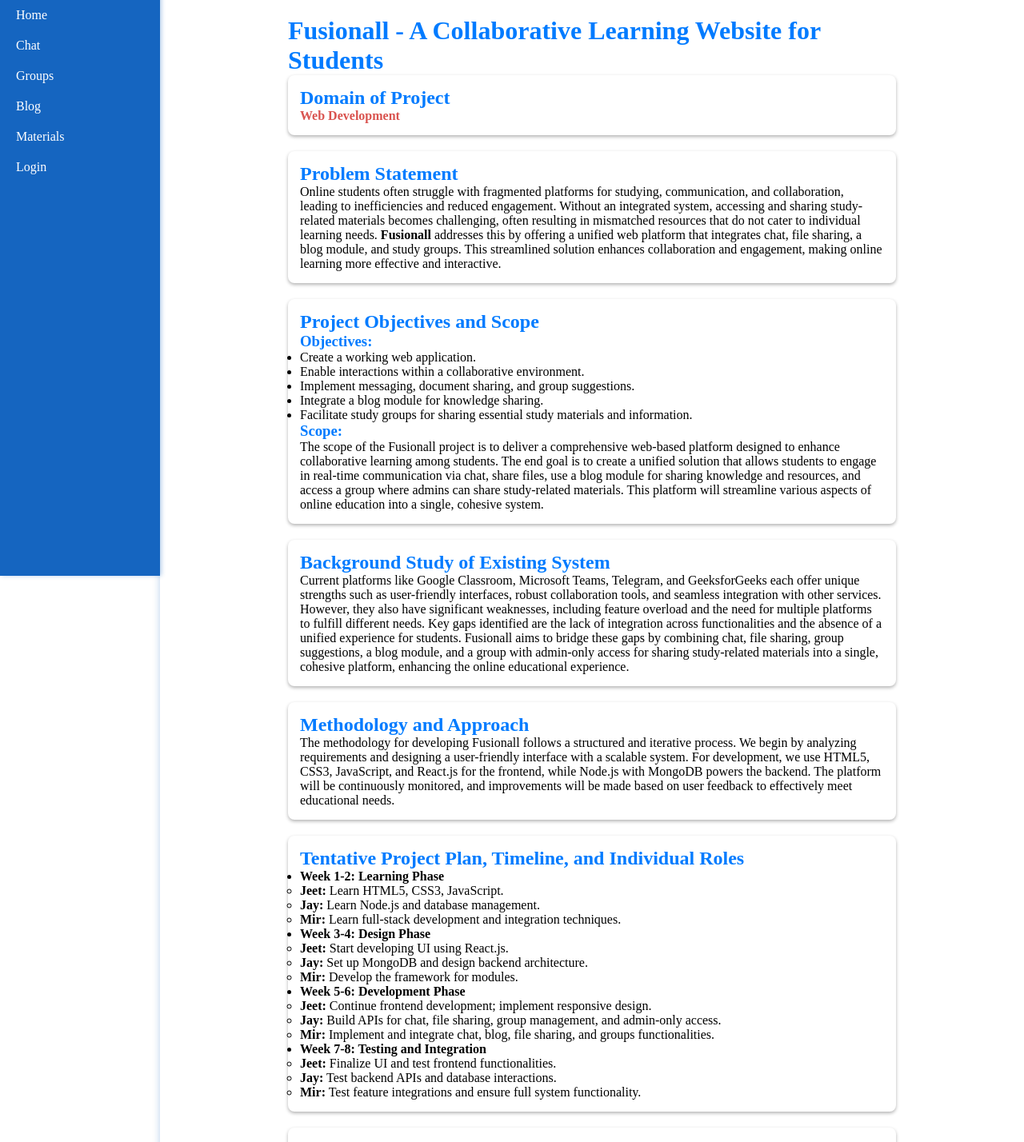
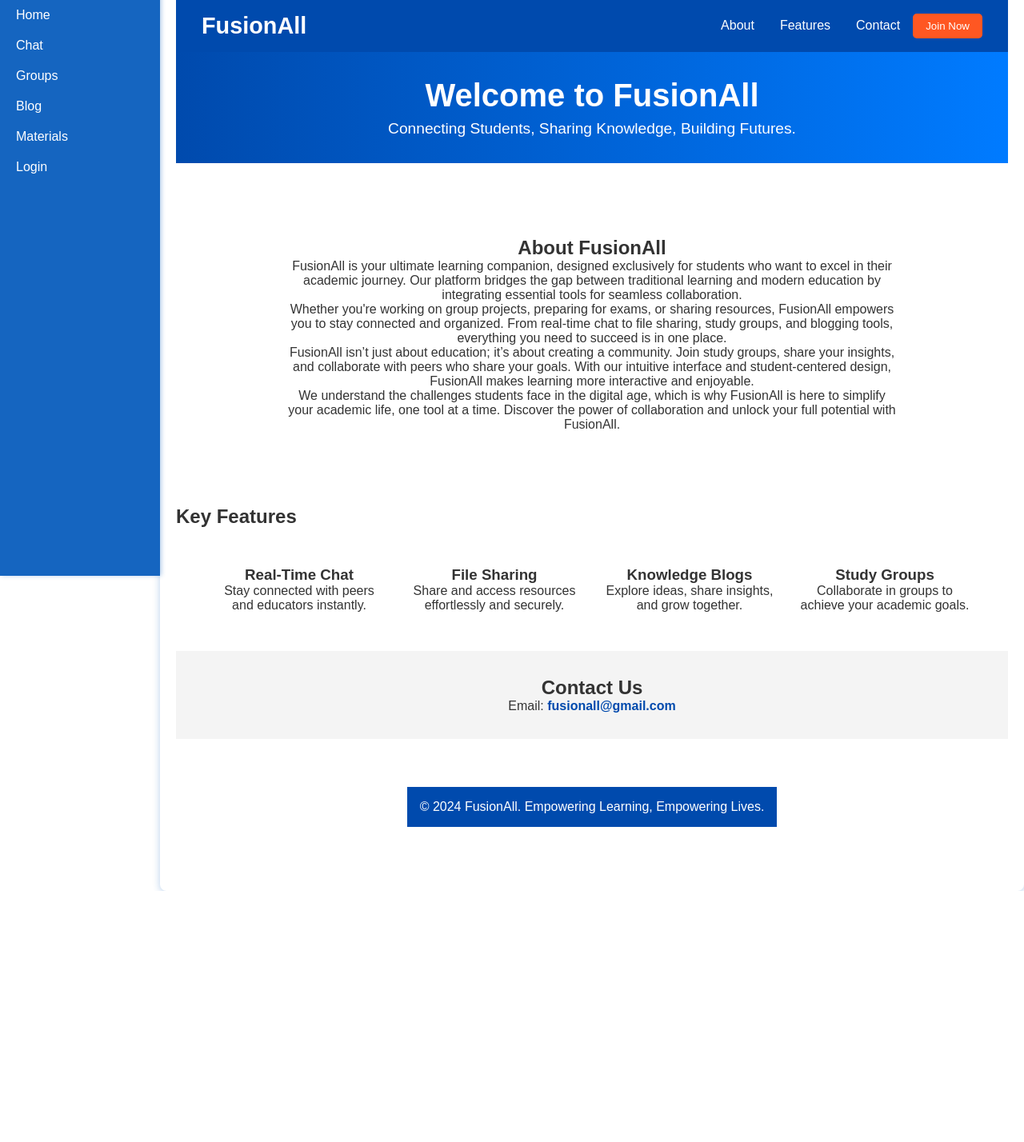
Before and after one commit to Jay9115/fusionall, a React (Create React App) app: page / in a window 1280 px wide. Shown: the part 80-1508 px from the top of the page at 80% size. After the commit the page ends 1194 px from the top, so only its background shows below. Built offline with nearby package versions, Linux system fonts and the light colour scheme.

Commit message:
homepage

```diff
--- a/src/components/Home.css
+++ b/src/components/Home.css
@@ -1,30 +1,113 @@
-/* body {
-    display: flex;
-    font-family: Arial, sans-serif;
-    line-height: 1.6;
-    background-color: #f4f4f4;
+/* General Styles */
+body {
+    margin: 0;
+    font-family: 'Arial', sans-serif;
     color: #333;
-} */
-
-.heading {
-    color: #007BFF;
 }
 
-.container1 {
-    max-width: 800px;
-    margin: 0 auto;
-    padding: 20px;
+.homepage {
+    display: flex;
+    flex-direction: column;
+    align-items: center;
 }
 
-.card {
-    padding: 15px;
-    border-radius: 8px;
-    box-shadow: 0 2px 4px rgba(0, 0, 0, 0.3);
-    background-color: white;
-    margin-bottom: 20px;
+/* Header */
+.header {
+    display: flex;
+    justify-content: space-between;
+    align-items: center;
+    padding: 1rem 2rem;
+    background: #004aad;
+    color: #fff;
+    width: 100%;
 }
 
-.highlight {
-    color: #d9534f;
+.logo {
+    font-size: 1.8rem;
     font-weight: bold;
 }
+
+.navbar a {
+    margin: 0 1rem;
+    color: #fff;
+    text-decoration: none;
+}
+
+.cta-button {
+    padding: 0.5rem 1rem;
+    border: none;
+    border-radius: 5px;
+    cursor: pointer;
+    background-color: #ff5722;
+    color: #fff;
+}
+
+/* Hero */
+.hero {
+    text-align: center;
+    padding: 2rem;
+    background: linear-gradient(to right, #004aad, #007bff);
+    color: #fff;
+    width: 100%;
+    margin-bottom: 60px;
+}
+
+.hero h1 {
+    font-size: 2.5rem;
+}
+
+.hero .subheading {
+    font-size: 1.2rem;
+    margin-top: 0.5rem;
+}
+
+/* About */
+.about {
+    text-align: center;
+    padding: 2rem 1rem;
+    max-width: 800px;
+    margin-bottom: 60px;
+}
+
+/* Features */
+.features-grid {
+    display: flex;
+    justify-content: space-between;
+    flex-wrap: wrap;
+    margin: 2rem;
+}
+
+.feature {
+    flex: 1 1 200px;
+    margin: 1rem;
+    text-align: center;
+}
+
+.feature .icon {
+    font-size: 2rem;
+    margin-bottom: 1rem;
+}
+
+/* Contact */
+.contact {
+    text-align: center;
+    padding: 2rem 1rem;
+    width: 100%;
+    background: #f4f4f4;
+    margin-bottom: 60px;
+}
+
+.contact a {
+    text-decoration: none;
+    color: #004aad;
+    font-weight: bold;
+}
+
+/* Footer */
+.footer {
+    padding: 1rem;
+    text-align: center;
+    background: #004aad;
+    color: #fff;
+
+}
--- a/src/components/Home.jsx
+++ b/src/components/Home.jsx
@@ -1,84 +1,85 @@
 import React from 'react';
 import './Home.css';
 
-
 const Home = () => {
     return (
-        <div className="container1">
-            <h1 class="heading">Fusionall - A Collaborative Learning Website for Students</h1>
+        <div className="homepage">
+            {/* Header Section */}
+            <header className="header">
+                <div className="logo">FusionAll</div>
+                <nav className="navbar">
+                    <a href="#about">About</a>
+                    <a href="#features">Features</a>
+                    <a href="#contact">Contact</a>
+                    <button className="cta-button">Join Now</button>
+                </nav>
+            </header>
 
-            <section className="card">
-                <h2 class="heading">Domain of Project</h2>
-                <p><span className="highlight">Web Development</span></p>
+            {/* Hero Section */}
+            <section className="hero">
+                <h1>Welcome to FusionAll</h1>
+                <p className="subheading">Connecting Students, Sharing Knowledge, Building Futures.</p>
             </section>
 
-            <section className="card">
-                <h2 class="heading">Problem Statement</h2>
-                <p>Online students often struggle with fragmented platforms for studying, communication, and collaboration, leading to inefficiencies and reduced engagement. Without an integrated system, accessing and sharing study-related materials becomes challenging, often resulting in mismatched resources that do not cater to individual learning needs. <strong>Fusionall</strong> addresses this by offering a unified web platform that integrates chat, file sharing, a blog module, and study groups. This streamlined solution enhances collaboration and engagement, making online learning more effective and interactive.</p>
+           {/* About Section */}
+<section className="about" id="about">
+    <h2>About FusionAll</h2>
+    <p>
+        FusionAll is your ultimate learning companion, designed exclusively for students who want to excel in their academic journey.
+        Our platform bridges the gap between traditional learning and modern education by integrating essential tools for seamless collaboration.
+    </p>
+    <p>
+        Whether you're working on group projects, preparing for exams, or sharing resources, FusionAll empowers you to stay connected and organized.
+        From real-time chat to file sharing, study groups, and blogging tools, everything you need to succeed is in one place.
+    </p>
+    <p>
+        FusionAll isn’t just about education; it’s about creating a community. Join study groups, share your insights, and collaborate with peers
+        who share your goals. With our intuitive interface and student-centered design, FusionAll makes learning more interactive and enjoyable.
+    </p>
+    <p>
+        We understand the challenges students face in the digital age, which is why FusionAll is here to simplify your academic life,
+        one tool at a time. Discover the power of collaboration and unlock your full potential with FusionAll.
+    </p>
+</section>
+
+
+            {/* Features Section */}
+            <section className="features" id="features">
+                <h2>Key Features</h2>
+                <div className="features-grid">
+                    <div className="feature">
+                        <i className="icon chat-icon"></i>
+                        <h3>Real-Time Chat</h3>
+                        <p>Stay connected with peers and educators instantly.</p>
+                    </div>
+                    <div className="feature">
+                        <i className="icon file-icon"></i>
+                        <h3>File Sharing</h3>
+                        <p>Share and access resources effortlessly and securely.</p>
+                    </div>
+                    <div className="feature">
+                        <i className="icon blog-icon"></i>
+                        <h3>Knowledge Blogs</h3>
+                        <p>Explore ideas, share insights, and grow together.</p>
+                    </div>
+                    <div className="feature">
+                        <i className="icon group-icon"></i>
+                        <h3>Study Groups</h3>
+                        <p>Collaborate in groups to achieve your academic goals.</p>
+                    </div>
+                </div>
             </section>
 
-            <section className="card">
-                <h2 class="heading">Project Objectives and Scope</h2>
-                <h3 class="heading">Objectives:</h3>
-                <ul>
-                    <li>Create a working web application.</li>
-                    <li>Enable interactions within a collaborative environment.</li>
-                    <li>Implement messaging, document sharing, and group suggestions.</li>
-                    <li>Integrate a blog module for knowledge sharing.</li>
-                    <li>Facilitate study groups for sharing essential study materials and information.</li>
-                </ul>
-                <h3 class ="heading">Scope:</h3>
-                <p>The scope of the Fusionall project is to deliver a comprehensive web-based platform designed to enhance collaborative learning among students. The end goal is to create a unified solution that allows students to engage in real-time communication via chat, share files, use a blog module for sharing knowledge and resources, and access a group where admins can share study-related materials. This platform will streamline various aspects of online education into a single, cohesive system.</p>
+            {/* Contact Section */}
+            <section className="contact" id="contact">
+                <h2>Contact Us</h2>
+                <p>Email: <a href="mailto:fusionall@gmail.com">fusionall@gmail.com</a></p>
             </section>
 
-            <section className="card">
-                <h2 class ="heading">Background Study of Existing System</h2>
-                <p>Current platforms like Google Classroom, Microsoft Teams, Telegram, and GeeksforGeeks each offer unique strengths such as user-friendly interfaces, robust collaboration tools, and seamless integration with other services. However, they also have significant weaknesses, including feature overload and the need for multiple platforms to fulfill different needs. Key gaps identified are the lack of integration across functionalities and the absence of a unified experience for students. Fusionall aims to bridge these gaps by combining chat, file sharing, group suggestions, a blog module, and a group with admin-only access for sharing study-related materials into a single, cohesive platform, enhancing the online educational experience.</p>
-            </section>
-
-            <section className="card">
-                <h2 class ="heading">Methodology and Approach</h2>
-                <p>The methodology for developing Fusionall follows a structured and iterative process. We begin by analyzing requirements and designing a user-friendly interface with a scalable system. For development, we use HTML5, CSS3, JavaScript, and React.js for the frontend, while Node.js with MongoDB powers the backend. The platform will be continuously monitored, and improvements will be made based on user feedback to effectively meet educational needs.</p>
-            </section>
-
-            <section className="card">
-                <h2 class ="heading">Tentative Project Plan, Timeline, and Individual Roles</h2>
-                <ul>
-                    <li><strong>Week 1-2: Learning Phase</strong>
-                        <ul>
-                            <li ><strong>Jeet:</strong> Learn HTML5, CSS3, JavaScript.</li>
-                            <li><strong>Jay:</strong> Learn Node.js and database management.</li>
-                            <li><strong>Mir:</strong> Learn full-stack development and integration techniques.</li>
-                        </ul>
-                    </li>
-                    <li><strong>Week 3-4: Design Phase</strong>
-                        <ul>
-                            <li><strong>Jeet:</strong> Start developing UI using React.js.</li>
-                            <li><strong>Jay:</strong> Set up MongoDB and design backend architecture.</li>
-                            <li><strong>Mir:</strong> Develop the framework for modules.</li>
-                        </ul>
-                    </li>
-                    <li><strong>Week 5-6: Development Phase</strong>
-                        <ul>
-                            <li><strong>Jeet:</strong> Continue frontend development; implement responsive design.</li>
-                            <li><strong>Jay:</strong> Build APIs for chat, file sharing, group management, and admin-only access.</li>
-                            <li><strong>Mir:</strong> Implement and integrate chat, blog, file sharing, and groups functionalities.</li>
-                        </ul>
-                    </li>
-                    <li><strong>Week 7-8: Testing and Integration</strong>
-                        <ul>
-                            <li><strong>Jeet:</strong> Finalize UI and test frontend functionalities.</li>
-                            <li><strong>Jay:</strong> Test backend APIs and database interactions.</li>
-                            <li><strong>Mir:</strong> Test feature integrations and ensure full system functionality.</li>
-                        </ul>
-                    </li>
-                </ul>
-            </section>
-
-            <section className="card">
-                <h2>Innovation and Originality</h2>
-                <p>Fusionall introduces several novel features, including integrated chat, file sharing, group suggestions, a blog module for sharing knowledge, and a group with admin-only access for sharing study-related materials. This innovative use of multiple functionalities significantly enhances the collaborative learning experience, setting it apart from traditional educational platforms. The platform’s originality lies in its seamless integration of multiple functionalities—chat, file sharing, group suggestions, a blog module, and groups with admin-only access for sharing study-related materials—into a single cohesive solution. This comprehensive approach creates a unique learning environment that addresses various aspects of online education, providing a fresh and effective alternative to fragmented tools commonly used in digital learning.</p>
-            </section>
+            {/* Footer */}
+            <footer className="footer">
+                <p>© 2024 FusionAll. Empowering Learning, Empowering Lives.</p>
+            </footer>
         </div>
     );
 };
```
